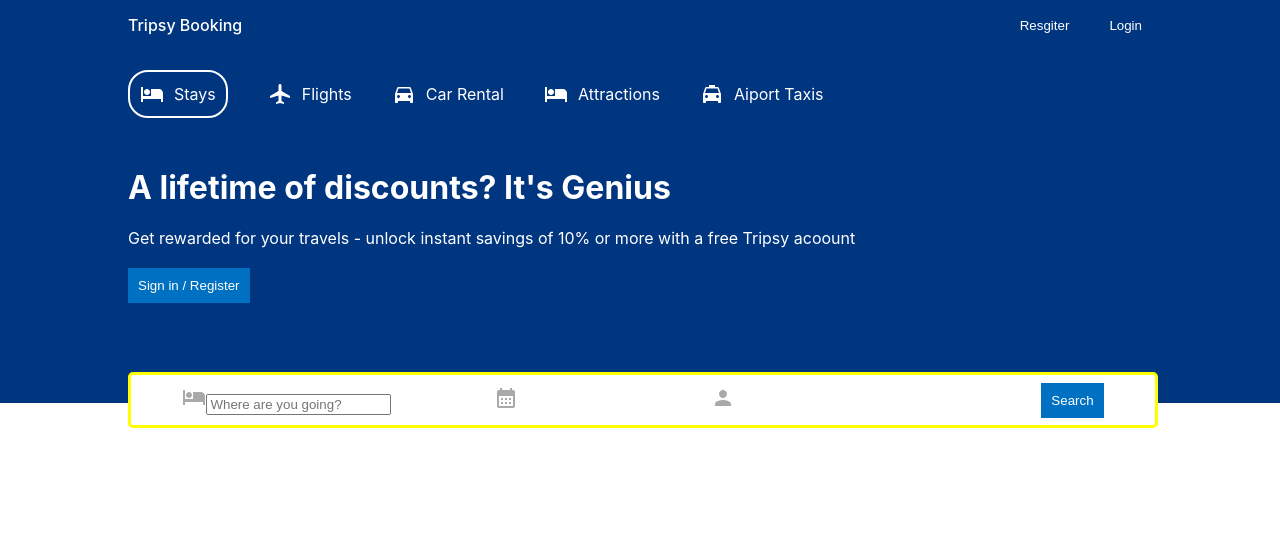
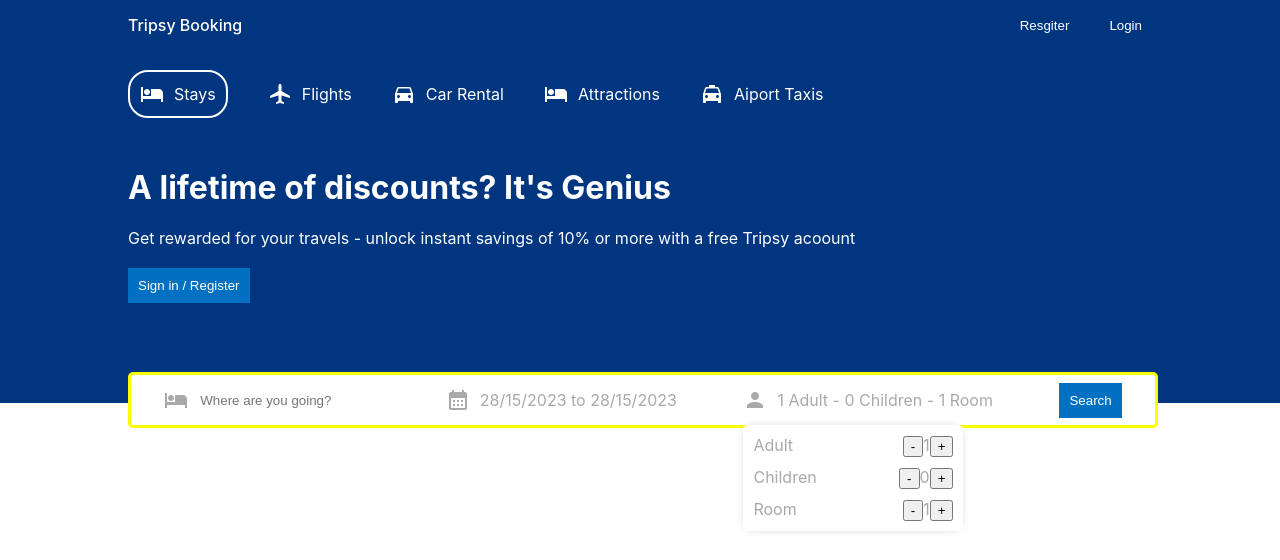
Before and after one commit to chirag1718/booking-app-frontend, a React (Create React App) app: page / in a window 1280 px wide. Shown: the top 560 px of the page. Built offline with nearby package versions, Linux system fonts and the light colour scheme.

Commit message:
Feat: Added Date range picker and number of persons stying in in header

```diff
--- a/package.json
+++ b/package.json
@@ -14,6 +14,7 @@
     "install": "^0.13.0",
     "npm": "^9.6.7",
     "react": "^18.2.0",
+    "react-date-range": "^1.4.0",
     "react-dom": "^18.2.0",
     "react-router-dom": "^6.11.2",
     "react-scripts": "5.0.1",
--- a/src/components/Header/Header.jsx
+++ b/src/components/Header/Header.jsx
@@ -1,4 +1,11 @@
+import { useState } from "react";
 import "./header.css";
+// Date range
+import { DateRange } from "react-date-range";
+import "react-date-range/dist/styles.css";
+import "react-date-range/dist/theme/default.css";
+import { format } from "date-fns";
+// Material Icons
 import HotelIcon from "@mui/icons-material/Hotel";
 import DirectionsCarIcon from "@mui/icons-material/DirectionsCar";
 import LocalTaxiIcon from "@mui/icons-material/LocalTaxi";
@@ -6,6 +13,21 @@ import AirplanemodeActiveIcon from "@mui/icons-material/AirplanemodeActive";
 import CalendarMonthIcon from "@mui/icons-material/CalendarMonth";
 import PersonIcon from "@mui/icons-material/Person";
 const Header = () => {
+  const [openDate, setOpenDate] = useState(false);
+  const [openOptions, setOpenOptions] = useState(false);
+  const [options, setOptions] = useState({
+    adult: 1,
+    children: 0,
+    room: 1,
+  });
+  const [date, setDate] = useState([
+    {
+      startDate: new Date(),
+      endDate: new Date(),
+      key: "selection",
+    },
+  ]);
+
   return (
     <div className="header">
       <div className="headerContainer">
@@ -49,14 +71,55 @@ const Header = () => {
           </div>
           <div className="headerSearchItem">
             <CalendarMonthIcon className="headerIcon" />
-            <span className="headerSearchText">date to date</span>
+            <span
+              onClick={() => setOpenDate(!openDate)}
+              className="headerSearchText"
+            >{`${format(date[0].startDate, "dd/mm/yyy")} to ${format(
+              date[0].endDate,
+              "dd/mm/yyy"
+            )}`}</span>
+            {openDate && (
+              <DateRange
+                editableDateInputs={true}
+                onChange={(item) => setDate([item.selection])}
+                moveRangeOnFirstSelection={false}
+                ranges={date}
+                className="date"
+              />
+            )}
           </div>
           <div className="headerSearchItem">
             <PersonIcon className="headerIcon" />
-            <span className="headerSearchText">2 Adults 2 Childern 1 Room</span>
+            <span className="headerSearchText">{`${options.adult} Adult - ${options.children} Children - ${options.room} Room`}</span>
+            <div className="options">
+              <div className="optionItem">
+                <span className="optionText">Adult</span>
+                <div className="optionCointer">
+                  <button className="optionCounterBtn">-</button>
+                  <span className="optionCounterNumber">1</span>
+                  <button className="optionCounterBtn">+</button>
+                </div>
+              </div>
+              <div className="optionItem">
+                <span className="optionText">Children</span>
+                <div className="optionCointer">
+                  <button className="optionCounterBtn">-</button>
+                  <span className="optionCounterNumber">0</span>
+                  <button className="optionCounterBtn">+</button>
+                </div>
+              </div>
+              <div className="optionItem">
+                <span className="optionText">Room</span>
+                <div className="optionCointer">
+                  <button className="optionCounterBtn">-</button>
+                  <span className="optionCounterNumber">1</span>
+                  <button className="optionCounterBtn">+</button>
+                </div>
+              </div>
+            </div>
           </div>
           <div className="headerSearchItem">
-          <button className="headerBtn">Search</button>
+            <button className="headerBtn">Search</button>
           </div>
         </div>
       </div>
--- a/src/components/Header/header.css
+++ b/src/components/Header/header.css
@@ -61,3 +61,40 @@
 .headerIcon {
   color: darkgray;
 }
+
+.headerSearchItem {
+  display: flex;
+  align-items: center;
+  gap: 10px;
+}
+
+.headerSearchInput {
+  border: none;
+  outline: none;
+}
+.headerSearchText {
+  color: darkgray;
+  cursor: pointer;
+}
+
+.date {
+  position: absolute;
+  top: 50px;
+  display: flex;
+}
+
+.options {
+  position: absolute;
+  top: 50px;
+  background-color: white;
+  color: darkgray;
+  border-radius: 5px;
+  box-shadow: 0px 0px 10px -5px rgba(0, 0, 0, 0.4);
+}
+
+.optionItem {
+  width: 200px;
+  display: flex;
+  justify-content: space-between;
+  margin: 10px;
+}
--- a/src/index.css
+++ b/src/index.css
@@ -6,3 +6,7 @@ body {
   -webkit-font-smoothing: antialiased;
   -moz-osx-font-smoothing: grayscale;
 }
+
+body::-webkit-scrollbar {
+  display: none !important;
+}
```
Also changed, not shown: 1 other file (tests, documents, lock files or other folders).
